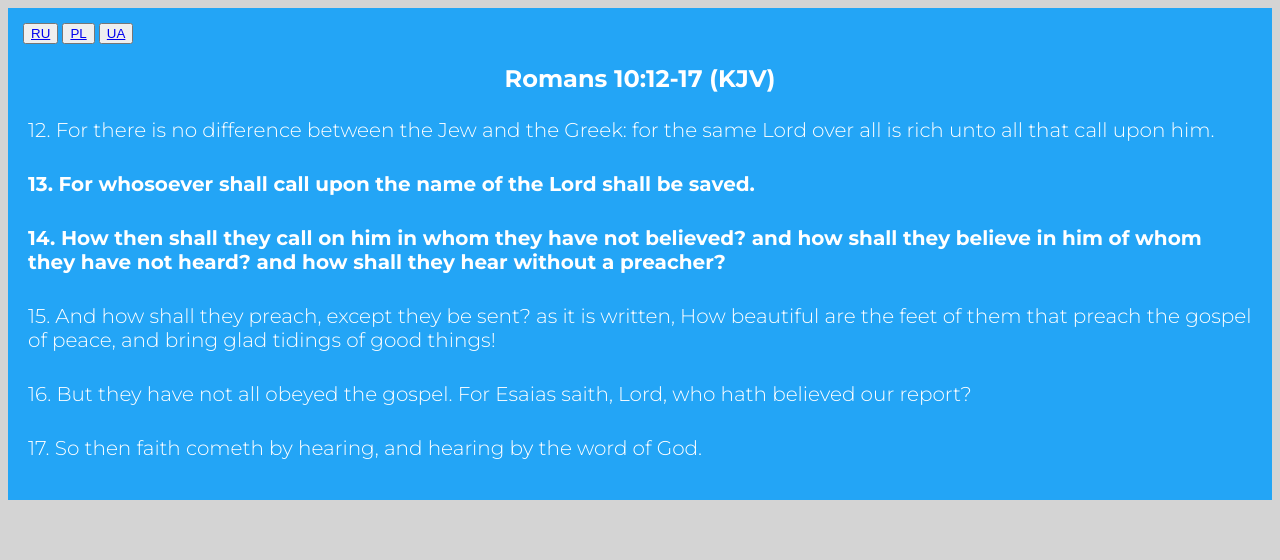
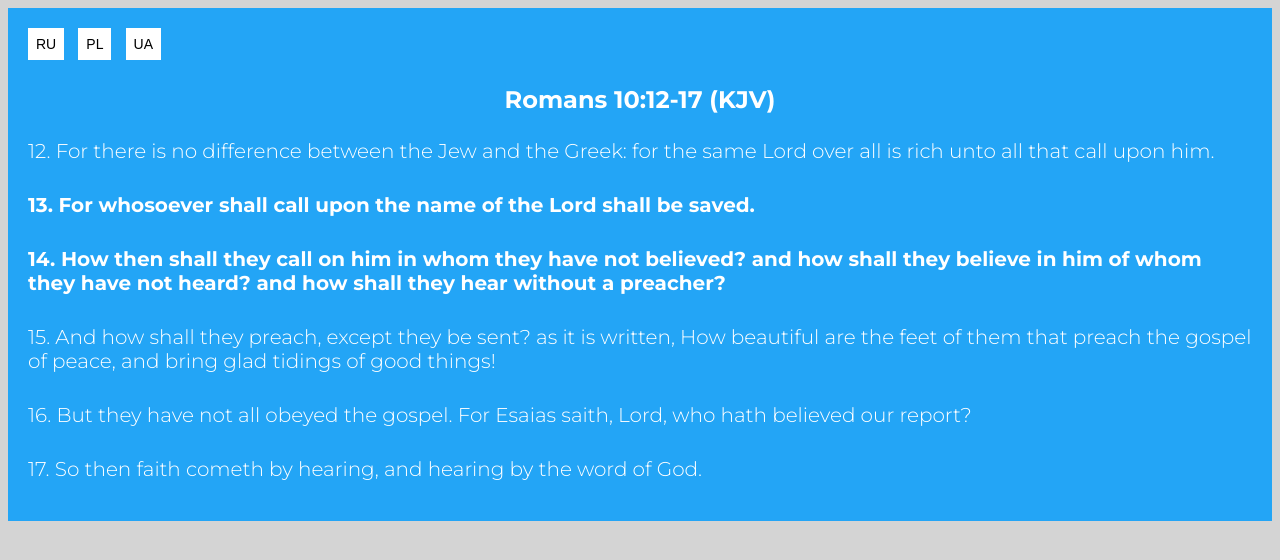
Before and after one commit to MrPenguin-dev/8.-BIBLE-VERSES, a plain HTML site: page index.html in a window 1280 px wide. Drawn offline with Linux system fonts and the light colour scheme.

Commit message:
Added styles for button with translations

```diff
--- a/css/section.css
+++ b/css/section.css
@@ -14,3 +14,16 @@
 .section--bold{
   font-weight: bold;
 }
+
+.section__button {
+  background-color: hsl(0, 0%, 100%);
+  border-style: none;
+  font-size: 14px;
+  padding: 8px;
+  margin: 5px;
+}
+
+.section__button--link {
+  color: hsl(0, 0%, 0%);
+  text-decoration: none;
+}
--- a/index.html
+++ b/index.html
@@ -14,9 +14,9 @@
   <nav></nav>
   <main class="main">
     <section class="section">
-      <button><a href="https://mrpenguin-dev.github.io/Simple-Bible-Verses-b--RU/">RU</a></button>
-      <button><a href="https://mrpenguin-dev.github.io/Simple-Bible-Verses-b--PL/">PL</a></button>
-      <button><a href="https://mrpenguin-dev.github.io/Simple-Bible-Verses-b--UA/">UA</a></button>
+      <button class="section__button"><a class="section__button--link" href="https://mrpenguin-dev.github.io/Simple-Bible-Verses-b--RU/">RU</a></button>
+      <button class="section__button"><a class="section__button--link" href="https://mrpenguin-dev.github.io/Simple-Bible-Verses-b--PL/">PL</a></button>
+      <button class="section__button"><a class="section__button--link" href="https://mrpenguin-dev.github.io/Simple-Bible-Verses-b--UA/">UA</a></button>
       <h1 class="section--h1">Romans 10:12-17 (KJV)</h1>
       <p class="section--paragraph">12. For there is no difference between the Jew and the Greek: for the same Lord over all is rich unto all that call upon him.</p>
       <p class="section--paragraph section--bold">13. For whosoever shall call upon the name of the Lord shall be saved.</p>
```
